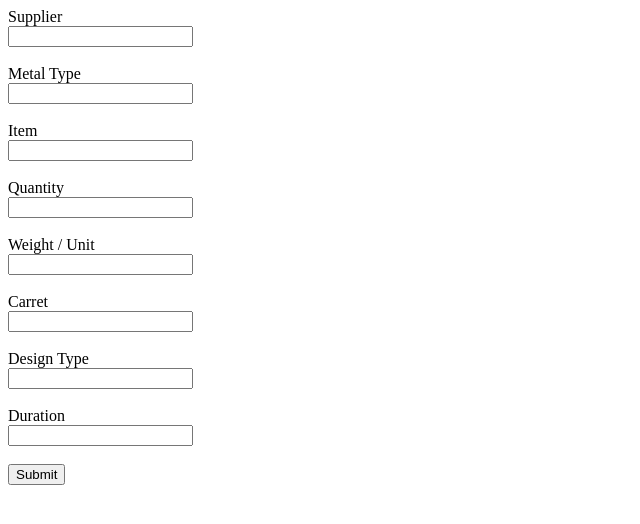
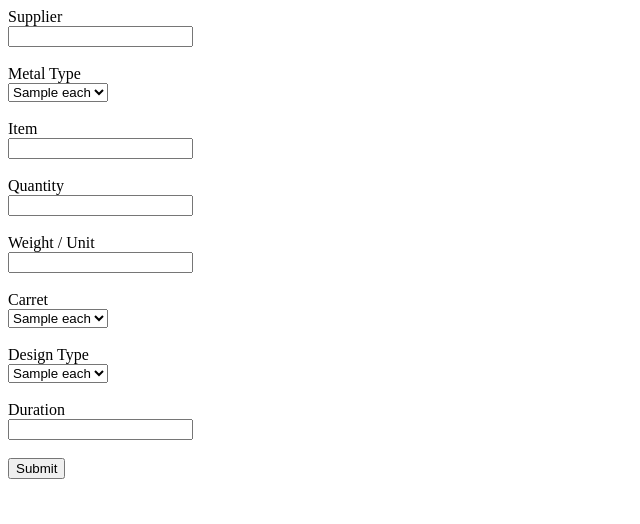
Before and after one commit to joydeep-ganguly/supplier_delivery, a Flask app: template templates/index.html in a window 1280 px wide. Shown: the top 524 px of the page, without its empty margins (0-640 px from the left). Run offline with Flask 3, Linux system fonts and the light colour scheme; the template is opened without the code that fills it: most values are stand-ins (such as "Sample title", 1, 10 or a date in 2020); parts of the project's set-up code (start-up, migrations or seed data) failed here and were passed over.

Commit message:
Dynamism added in site

```diff
--- a/application.py
+++ b/application.py
@@ -1,23 +1,38 @@
 import pandas as pd
 import numpy as np
 import pickle
-from sklearn.preprocessing import StandardScaler
+#from sklearn.preprocessing import StandardScaler
 from flask import Flask, render_template, request
 
 model = pickle.load(open('delivery_promptness_rf.pkl','rb'))
+cmap = pickle.load(open('workerselection_colmapping.pkl','rb'))
+lmap = pickle.load(open('workerselection_mapping.pkl','rb'))
+ss = pickle.load(open('worker_selection_scaled.pkl','rb'))
+prediction_description = {0 : 'Early', 1 : 'Late', 2 : 'On time'}
 app = Flask(__name__)
 
 @app.route('/', methods=['GET','POST'])
 def index():
     if request.method=='GET':
-        return render_template('index.html')
+        metal_list = cmap['mtcode'].tolist()
+        carret_list = cmap['carret'].tolist()
+        designtype_list = cmap['xrx_sam'].tolist()
+        return render_template('index.html',carret_list=carret_list,designtype_list=designtype_list,metal_list=metal_list)
     else:
-        ss = StandardScaler()
+        #ss = StandardScaler()
         form_inputs = pd.DataFrame(request.form.to_dict(),index=[0])
-        form_inputs = ss.fit_transform(form_inputs)
+
+        form_inputs['mtcode'] = form_inputs['mtcode'].apply(lambda x: lmap[x])
+        form_inputs['itemcode'] = form_inputs['itemcode'].apply(lambda x: lmap[x])
+        form_inputs['carret'] = form_inputs['carret'].apply(lambda x: lmap[x])
+        form_inputs['xrx_sam'] = form_inputs['xrx_sam'].apply(lambda x: lmap[x])
+
+        form_inputs = ss.transform(form_inputs)
         prediction = model.predict(form_inputs.astype('float'))
-        return str(prediction)
+        return "Order will be delivered - " + str(prediction_description[prediction[0]])
+        #return str(prediction)
         #return request.form.to_dict()
+        #return form_inputs.to_html()
 
 if __name__== '__main__':
     app.run(debug=True)
--- a/templates/index.html
+++ b/templates/index.html
@@ -11,7 +11,12 @@
 			<br><br>
 
 			<label for="mtcode">Metal Type</label><br>
-			<input type="text" name='mtcode' id="mtcode">
+			<!--	<input type="text" name='mtcode' id="mtcode">	-->
+			<select name="mtcode" id="mtcode">
+				{% for each in metal_list %}
+				<option value="{{each}}">{{each}}</option>
+				{% endfor %}
+			</select>
 			<br><br>
 
 			<label for="itemcode">Item</label><br>
@@ -27,11 +32,21 @@
 			<br><br>
 
 			<label for="carret">Carret</label><br>
-			<input type="text" name='carret' id="carret">
+			<!--			<input type="text" name='carret' id="carret">			-->
+			<select name="carret" id="carret">
+				{% for each in carret_list %}
+				<option value="{{each}}">{{each}}</option>
+				{% endfor %}
+			</select>
 			<br><br>
 
 			<label for="xrx_sam">Design Type</label><br>
-			<input type="text" name='xrx_sam' id="xrx_sam">
+			<!--			<input type="text" name='xrx_sam' id="xrx_sam">			-->
+			<select name="xrx_sam" id="xrx_sam">
+				{% for each in designtype_list %}
+				<option value="{{each}}">{{each}}</option>
+				{% endfor %}
+			</select>
 			<br><br>
 
 			<label for="duration">Duration</label><br>
```
Also changed, not shown: 3 other files.
